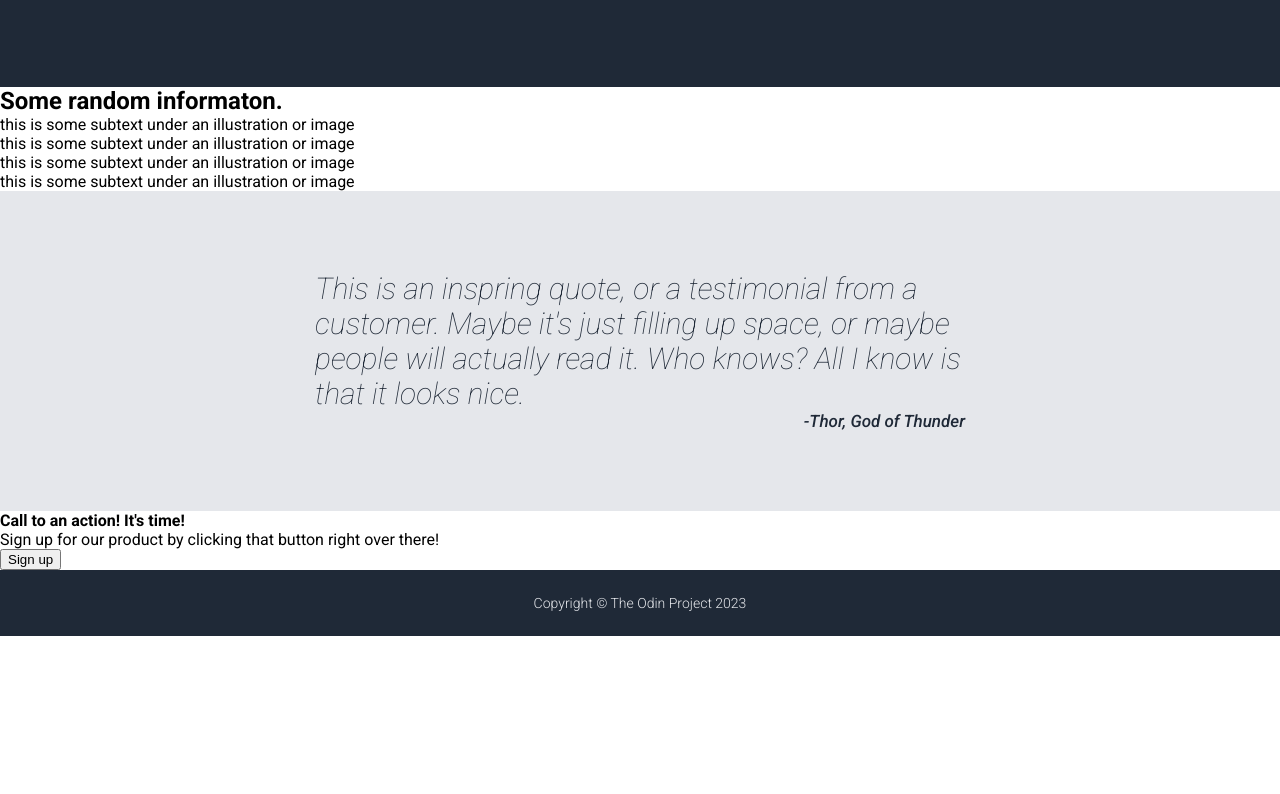
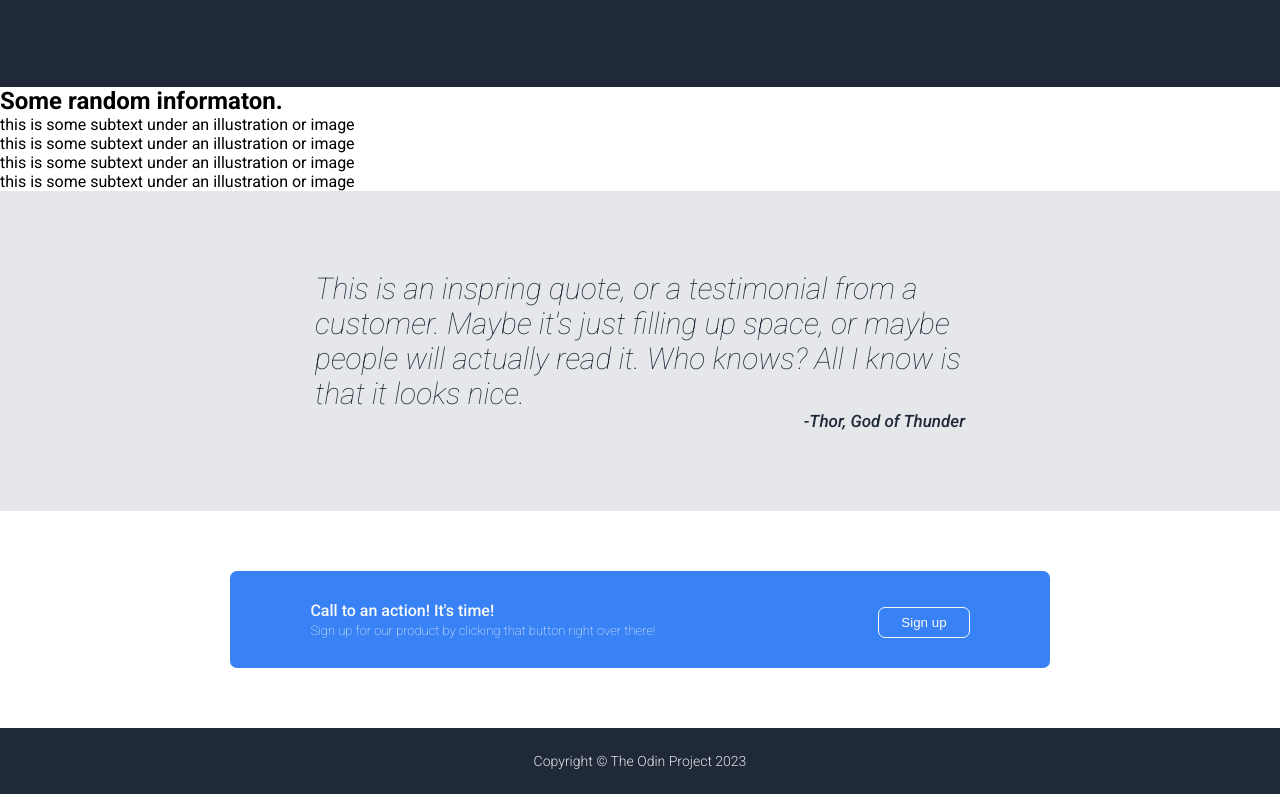
Before and after one commit to TomasKarolHoger/landing-page, a plain HTML site: page index.html in a window 1280 px wide. Shown: the part 351-1145 px from the top of the page. Before the commit the page ends 987 px from the top, so only its background shows below. Drawn offline with Linux system fonts and the light colour scheme.

Commit message:
modify action-container and style it

```diff
--- a/index.html
+++ b/index.html
@@ -67,11 +67,13 @@
       </div>
 
       <div class="call-to-action-container">
-        <div class="action-description-container">
-          <h4>Call to an action! It's time!</h4>
-          <p>Sign up for our product by clicking that button right over there!</p>
+        <div class="call-to-action-contents">
+          <div class="action-description-container">
+            <h4>Call to an action! It's time!</h4>
+            <p>Sign up for our product by clicking that button right over there!</p>
+          </div>
+          <button>Sign up</button>
         </div>
-        <button>Sign up</button>
       </div>
     </div>
 
--- a/style.css
+++ b/style.css
@@ -65,7 +65,7 @@ h1 {
   color: #E5E7EB;
 }
 
-.hero button {
+button {
   background-color: #3882F6;
   color: #F9FAF8;
   border: none;
@@ -111,6 +111,46 @@ h1 {
   font-size: 17px;
 }
 
+.call-to-action-container {
+  display: flex;
+  align-items: center;
+  justify-content: center;
+  padding-top: 60px;
+  padding-bottom: 60px;
+}
+
+.call-to-action-contents {
+  background-color: #3882F6;
+  color: #F9FAF8;
+  padding: 30px 80px;
+  border-radius: 7px;
+  display: flex;
+  justify-content: space-between;
+}
+
+h4 {
+  font-weight: 500;
+  white-space: nowrap;
+}
+
+.call-to-action-contents p {
+  font-weight: 100;
+  font-size: 13px;
+  margin-top: 3px;
+  white-space: nowrap;
+}
+
+.action-description-container {
+  margin-right: 223px
+}
+
+.call-to-action-contents button {
+  border-color: #F9FAF8;
+  border-style: solid;
+  border-width: 1px;
+  white-space: nowrap;
+}
+
 footer {
   background-color: #1F2937;
   color: #E5E7EB;
```
